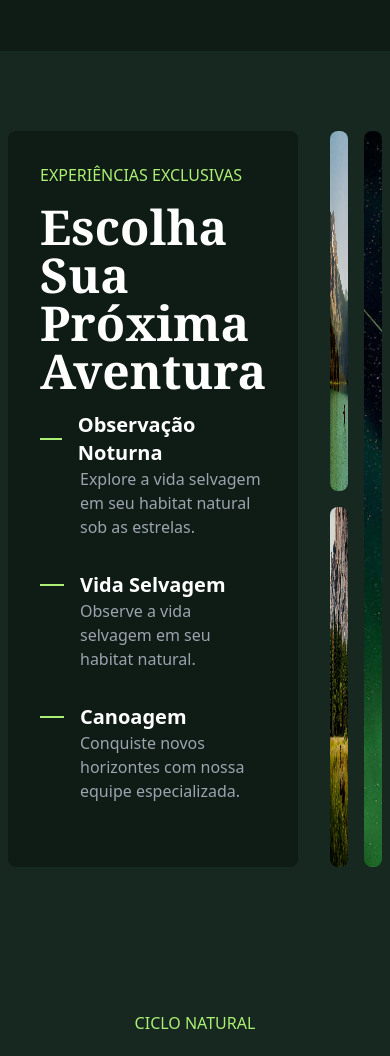
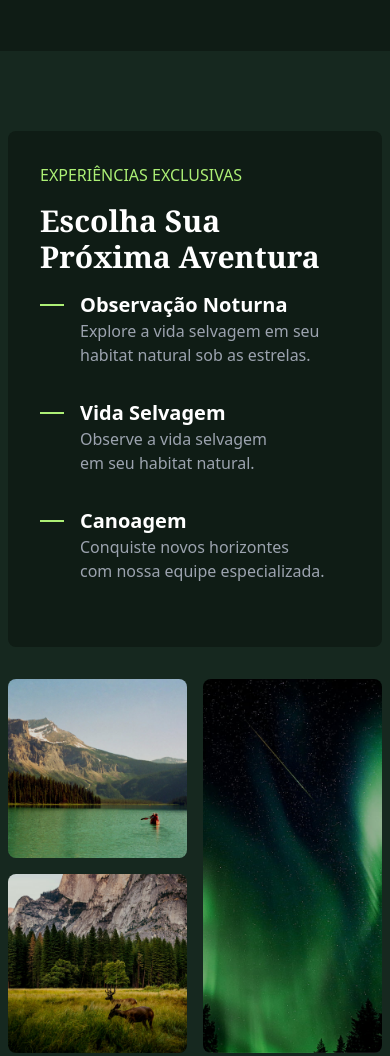
Before and after one commit to MauroFJ/forest-tailwind, a website: page src/index.html in a window 390 px wide. Shown: the part 2580-3636 px from the top of the page. Drawn offline with Linux system fonts and the light colour scheme.

Commit message:
feat: reponsive experiencia

```diff
--- a/src/index.html
+++ b/src/index.html
@@ -110,10 +110,10 @@
   </section>
 
   <section id="experiencias" class="container mt-20 mb-20">
-    <div class="grid grid-cols-[2fr_2fr] gap-8">
+    <div class="grid sm:grid-cols-[2fr_2fr] gap-8">
       <div class="bg-verde-escuro p-8 rounded-lg">
         <p class="text-verde-claro2 uppercase mb-4">Experiências exclusivas</p>
-        <h2 class="text-5xl text-branco capitalize font-semibold font-serif text-balance mb-4">escolha sua próxima aventura</h2>
+        <h2 class="text-3xl sm:ext-5xl text-branco capitalize font-semibold font-serif text-balance mb-4">escolha sua próxima aventura</h2>
         <div class="*:flex *:items-center *:gap-4 group">
           <h3 class="text-branco text-xl font-semibold">
             <span class="h-0.5 w-6 bg-verde-claro2 group-hover:w-10 transition-all items-center inline-block"></span>
```
Also changed, not shown: src/output.css.
